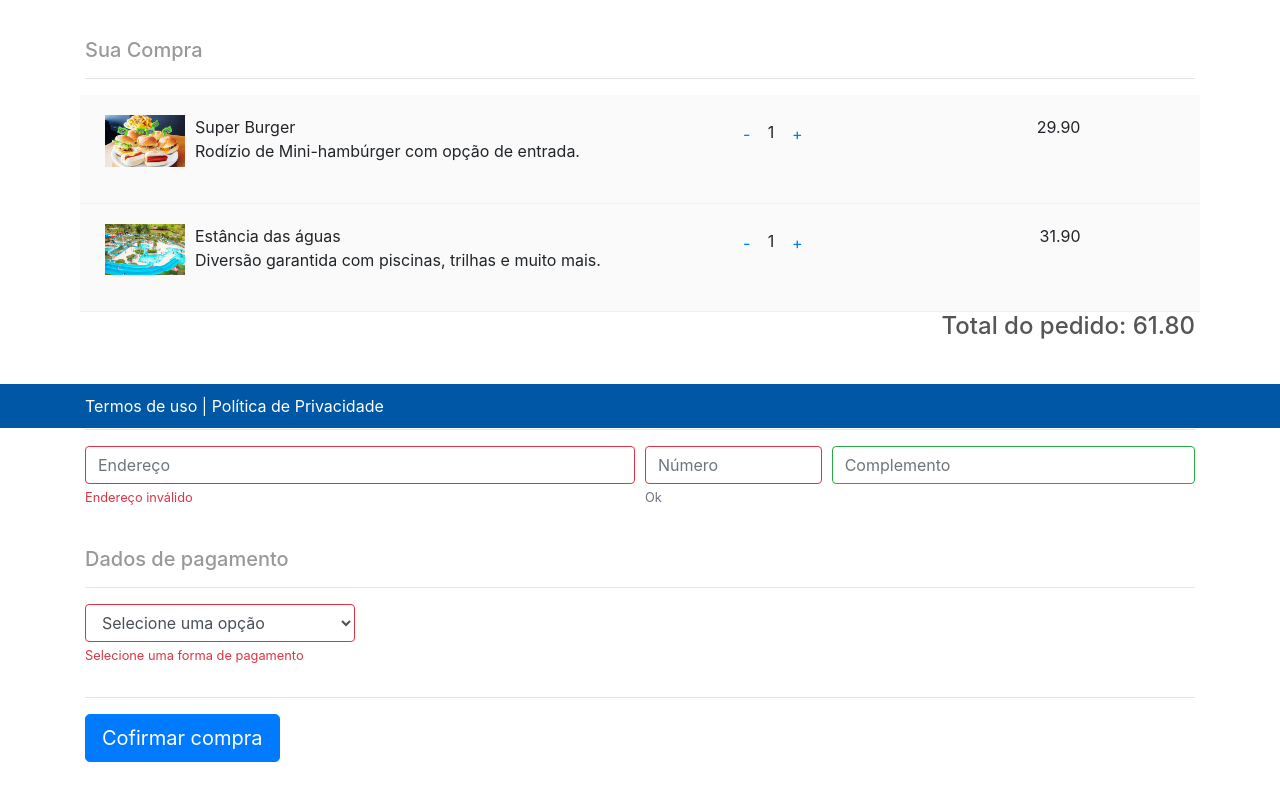
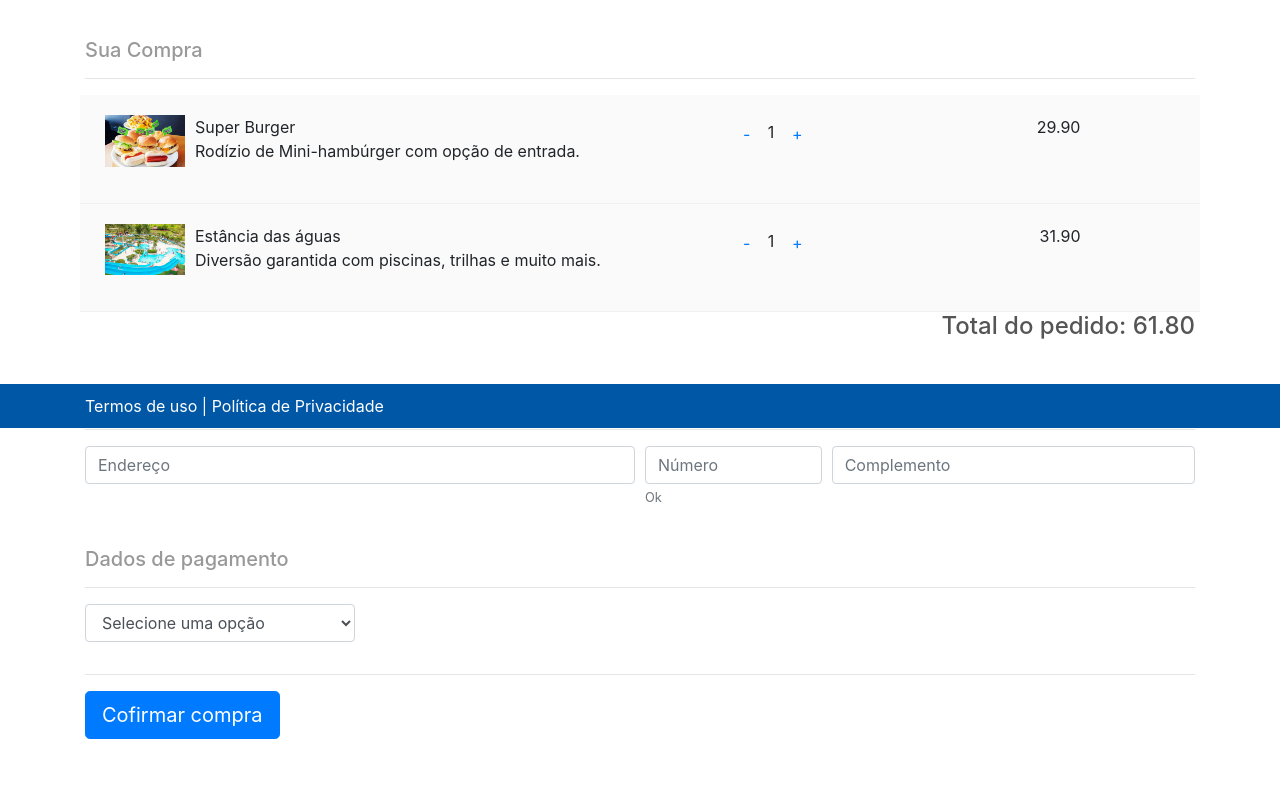
Before and after one commit to Djavani/Angular4-App2-PassaroUrbano, an Angular app: page /ordem-compra in a window 1280 px wide. Shown: the part 372-1172 px from the top of the page. Built offline with nearby package versions, Linux system fonts and the light colour scheme.

Commit message:
Validando dados do formulário parte 2 - Controlando estado primitivo dos campos

```diff
--- a/src/app/ordem-compra/ordem-compra.component.html
+++ b/src/app/ordem-compra/ordem-compra.component.html
@@ -71,7 +71,7 @@
         <div class="form-group col-md-6">
           <input
             type="text"
-            class="form-control {{ enderecoValido ? 'is-valid' : 'is-invalid' }} "
+            class="form-control {{ enderecoEstadoPrimitivo ? '' : (enderecoValido ? 'is-valid' : 'is-invalid') }} "
             placeholder="Endereço"
             autocomplete="off"
             minlength="5"
@@ -86,7 +86,7 @@
         <div class="form-group col-md-2">
           <input
             type="text"
-            class="form-control {{ numeroValido ? 'is-valid' : 'is-invalid'}} "
+            class="form-control {{ numeroEstadoPrimitivo ? '' : (numeroValido ? 'is-valid' : 'is-invalid') }} "
             placeholder="Número"
             autocomplete="off"
             minlength="1"
@@ -102,7 +102,7 @@
         <div class="form-group col-md-4">
           <input
             type="text"
-            class="form-control {{ atualizaComplemento ? 'is-valid' : '' }} "
+            class="form-control {{ complementoEstadoPrimitivo ? '' : (atualizaComplemento ? 'is-valid' : '') }} "
             placeholder="Complemento"
             autocomplete="off"
             [value]="complemento"
@@ -120,7 +120,7 @@
 
         <div class="form-group col-md-3">
           <select
-            class="form-control  {{ formaPagamentoValido ? 'is-valid' : 'is-invalid' }}"
+            class="form-control  {{ formaPagamentoEstadoPrimitivo ? '' : (formaPagamentoValido ? 'is-valid' : 'is-invalid') }}"
             #selectFormaPagamento
             (change)="atualizaFormaPagamento(selectFormaPagamento.value)"
           >
--- a/src/app/ordem-compra/ordem-compra.component.ts
+++ b/src/app/ordem-compra/ordem-compra.component.ts
@@ -18,6 +18,12 @@ export class OrdemCompraComponent implements OnInit {
   public complementoValido: boolean;
   public formaPagamentoValido: boolean;
 
+  // estados primitivos dos campos (pristine)
+  public enderecoEstadoPrimitivo: boolean = true;
+  public numeroEstadoPrimitivo: boolean = true;
+  public complementoEstadoPrimitivo: boolean = true;
+  public formaPagamentoEstadoPrimitivo: boolean = true;
+
   constructor() { }
 
   ngOnInit() {
@@ -25,6 +31,8 @@ export class OrdemCompraComponent implements OnInit {
 
   public atualizaEndereco(endereco: string): void {
     this.endereco = endereco;
+
+    this.enderecoEstadoPrimitivo = false;
 
     // se a string for maior que 3
     this.enderecoValido = false;
@@ -36,6 +44,8 @@ export class OrdemCompraComponent implements OnInit {
   public atualizaNumero(numero: string): void {
     this.numero = numero;
 
+    this.numeroEstadoPrimitivo = false;
+
     //logica de validacao do numero
     this.numeroValido = false;
     if (this.numero.length > 0) {
@@ -46,6 +56,9 @@ export class OrdemCompraComponent implements OnInit {
 
   public atualizaComplemento(complemento: string): void {
     this.complemento = complemento;
+
+    this.complementoEstadoPrimitivo = false;
+
     this.complementoValido = false;
     if (this.complemento.length > 0 ) {
       this.complementoValido = true;
@@ -54,6 +67,9 @@ export class OrdemCompraComponent implements OnInit {
 
   public atualizaFormaPagamento(formaPagamento: string): void {
     this.formaPagamento = formaPagamento;
+
+    this.formaPagamentoEstadoPrimitivo = false;
+
     this.formaPagamentoValido = false;
     if (this.formaPagamento.length > 0 ) {
       this.formaPagamentoValido = true;
```
